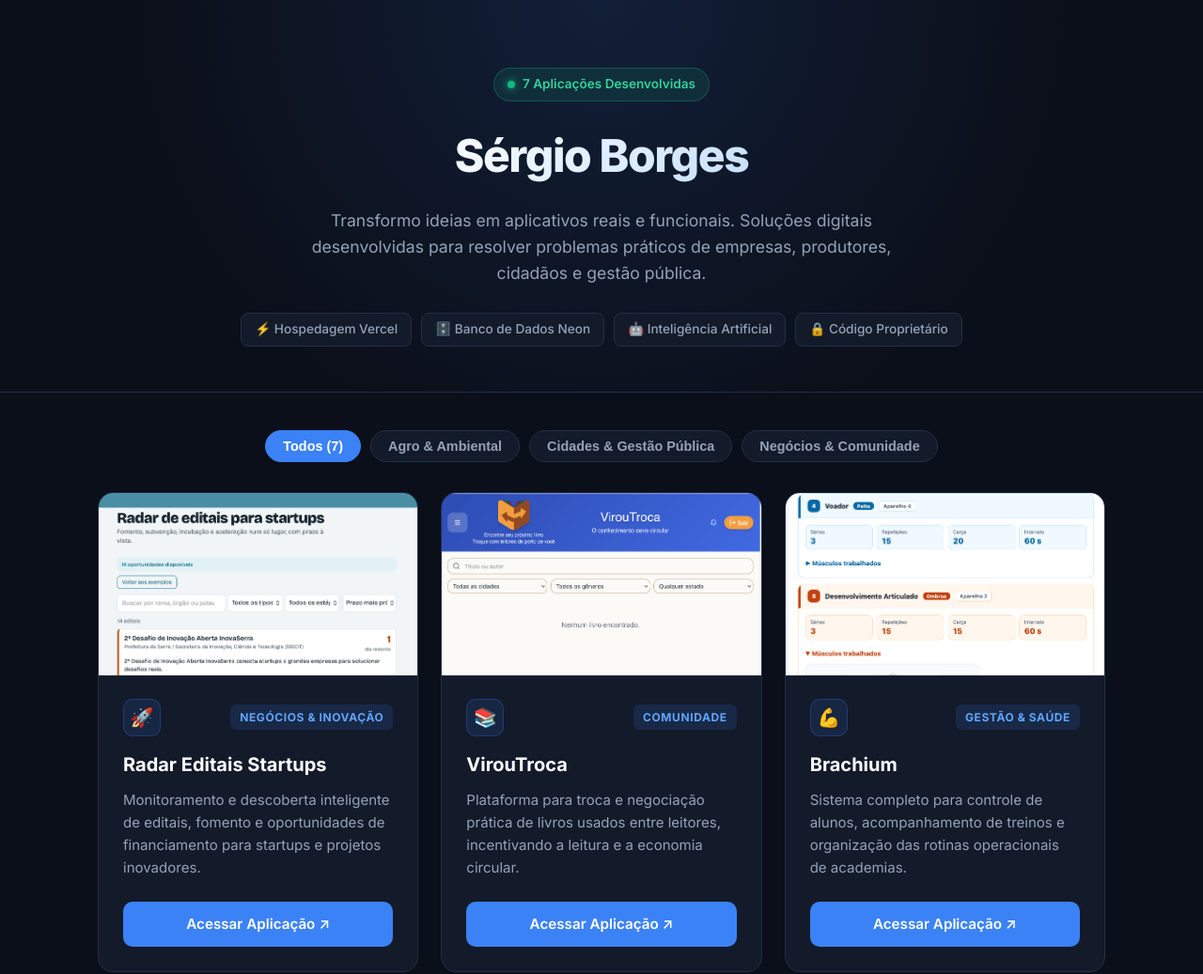
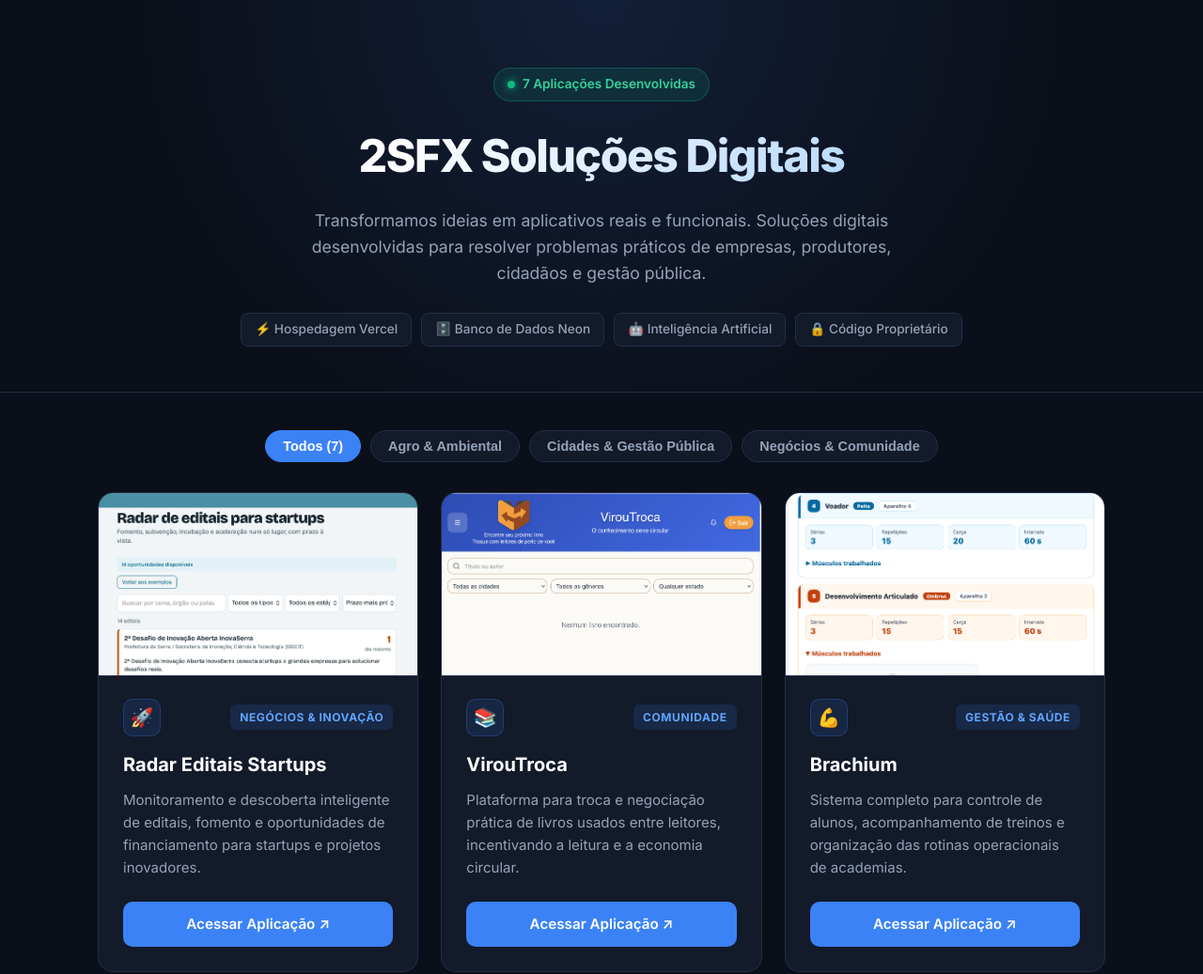
Before and after one commit to sergioborgesinfo-byte/Portif-lio, a plain HTML site: page index.html in a window 1280 px wide. Shown: the top 1037 px of the page at 94% size. Drawn offline with Linux system fonts and the light colour scheme.

Commit message:
Add files via upload

```diff
--- a/index.html
+++ b/index.html
@@ -3,7 +3,7 @@
 <head>
   <meta charset="UTF-8" />
   <meta name="viewport" content="width=device-width, initial-scale=1.0" />
-  <title>Sérgio Borges | Portfólio de Aplicativos</title>
+  <title>2SFX Soluções Digitais | Portfólio de Aplicativos</title>
   <link rel="preconnect" href="https://fonts.googleapis.com">
   <link rel="preconnect" href="https://fonts.gstatic.com" crossorigin>
   <link href="https://fonts.googleapis.com/css2?family=Inter:wght@400;500;600;700;800&display=swap" rel="stylesheet">
@@ -297,9 +297,9 @@
         <span class="dot"></span>
         7 Aplicações Desenvolvidas
       </div>
-      <h1>Sérgio Borges</h1>
+      <h1>2SFX Soluções Digitais</h1>
       <p class="subtitle">
-        Transformo ideias em aplicativos reais e funcionais. Soluções digitais desenvolvidas para resolver problemas práticos de empresas, produtores, cidadãos e gestão pública.
+        Transformamos ideias em aplicativos reais e funcionais. Soluções digitais desenvolvidas para resolver problemas práticos de empresas, produtores, cidadãos e gestão pública.
       </p>
       <div class="stack-badges">
         <span class="stack-badge">⚡ Hospedagem Vercel</span>
@@ -463,7 +463,7 @@
 
   <footer>
     <div class="container">
-      <p>Desenvolvido por <strong>Sérgio Borges</strong> • Veja também o perfil no <a href="https://github.com/sergioborgesinfo-byte" target="_blank" rel="noopener noreferrer">GitHub</a></p>
+      <p>Desenvolvido por <strong>2SFX Soluções Digitais</strong> • Veja também o perfil no <a href="https://github.com/sergioborgesinfo-byte" target="_blank" rel="noopener noreferrer">GitHub</a></p>
     </div>
   </footer>
 
```
